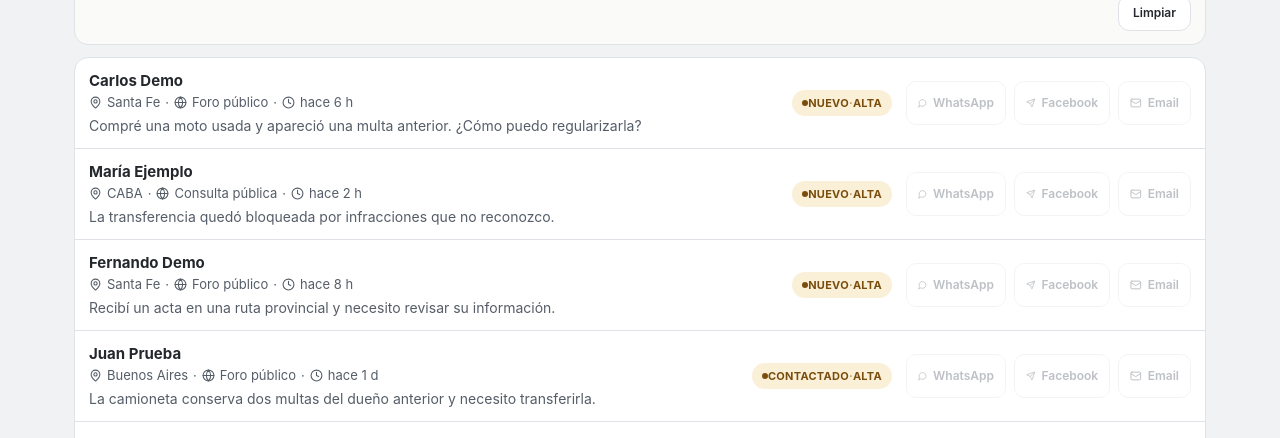
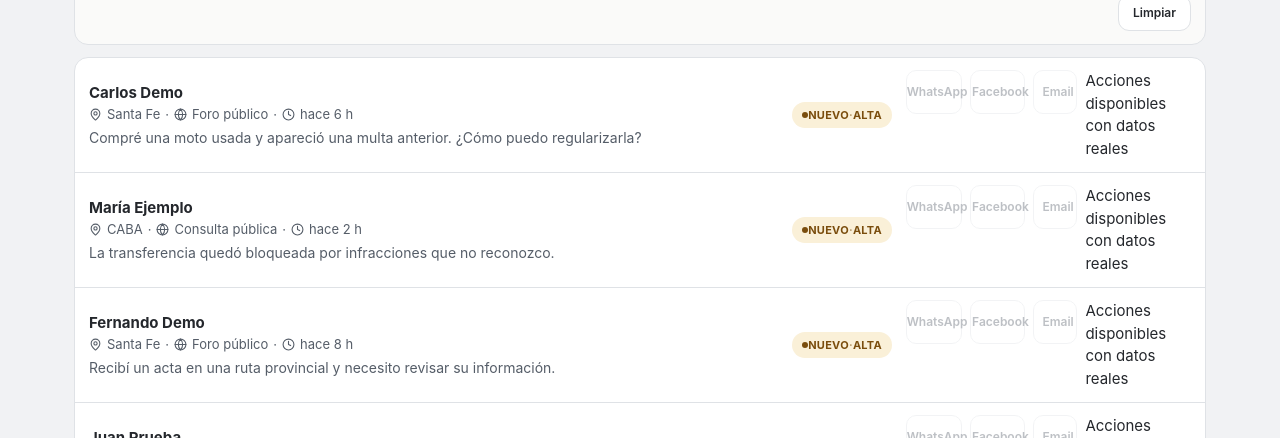
Before and after one commit to simonkey888/Leadx, a React (Vite) app in the folder web/: page / in a window 1280 px wide. Shown: the part 362-800 px from the top of the page. Built offline with nearby package versions, Linux system fonts and the light colour scheme; no server answers.

Commit message:
security: disable all external demo actions

```diff
--- a/web/src/components/Actions.tsx
+++ b/web/src/components/Actions.tsx
@@ -3,8 +3,25 @@ import type { Lead } from "../types";
 import { getWhatsAppUrl, getMessengerUrl, getEmailUrl } from "../lib/api";
 
 export function Actions({ lead, labels = false, onActivity }: { lead: Lead; labels?: boolean; onActivity?: () => void }) {
+  if (lead._isDemo) {
+    return (
+      <div className="actions actions--demo" onClick={(event) => event.stopPropagation()} aria-label="Acciones simuladas">
+        <button type="button" className="action-btn action-btn--disabled" disabled title="Acción disponible con datos reales">
+          <MessageCircle size={16} aria-hidden="true" />{labels && <span>WhatsApp</span>}
+        </button>
+        <button type="button" className="action-btn action-btn--disabled" disabled title="Acción disponible con datos reales">
+          <Send size={16} aria-hidden="true" />{labels && <span>Facebook</span>}
+        </button>
+        <button type="button" className="action-btn action-btn--disabled" disabled title="Acción disponible con datos reales">
+          <Mail size={16} aria-hidden="true" />{labels && <span>Email</span>}
+        </button>
+        {labels && <span className="demo-action-note">Acciones disponibles con datos reales</span>}
+      </div>
+    );
+  }
+
   const wa = getWhatsAppUrl(lead);
-  const msg = getMessengerUrl(lead);
+  const messenger = getMessengerUrl(lead);
   const email = getEmailUrl(lead);
 
   return (
@@ -12,21 +29,21 @@ export function Actions({ lead, labels = false, onActivity }: { lead: Lead; labe
       <a href={wa || "#"} target={wa ? "_blank" : undefined} rel={wa ? "noopener noreferrer" : undefined}
          className={`action-btn action-btn--wa ${!wa ? "action-btn--disabled" : ""}`}
          aria-label={wa ? "WhatsApp" : "Sin WhatsApp"} title="WhatsApp"
-         onClick={(e) => { if (!wa) e.preventDefault(); else onActivity?.(); }}>
+         onClick={(event) => { if (!wa) event.preventDefault(); else onActivity?.(); }}>
         <MessageCircle size={16} aria-hidden="true" />
         {labels && <span>WhatsApp</span>}
       </a>
-      <a href={msg || "#"} target={msg ? "_blank" : undefined} rel={msg ? "noopener noreferrer" : undefined}
-         className={`action-btn action-btn--messenger ${!msg ? "action-btn--disabled" : ""}`}
-         aria-label={msg ? "Messenger" : "Sin Messenger"} title="Messenger"
-         onClick={(e) => { if (!msg) e.preventDefault(); else onActivity?.(); }}>
+      <a href={messenger || "#"} target={messenger ? "_blank" : undefined} rel={messenger ? "noopener noreferrer" : undefined}
+         className={`action-btn action-btn--messenger ${!messenger ? "action-btn--disabled" : ""}`}
+         aria-label={messenger ? "Messenger" : "Sin Messenger"} title="Messenger"
+         onClick={(event) => { if (!messenger) event.preventDefault(); else onActivity?.(); }}>
         <Send size={16} aria-hidden="true" />
         {labels && <span>Facebook</span>}
       </a>
       <a href={email || "#"}
          className={`action-btn action-btn--email ${!email ? "action-btn--disabled" : ""}`}
          aria-label={email ? "Email" : "Sin email"} title="Email"
-         onClick={(e) => { if (!email) e.preventDefault(); else onActivity?.(); }}>
+         onClick={(event) => { if (!email) event.preventDefault(); else onActivity?.(); }}>
         <Mail size={16} aria-hidden="true" />
         {labels && <span>Email</span>}
       </a>
```
